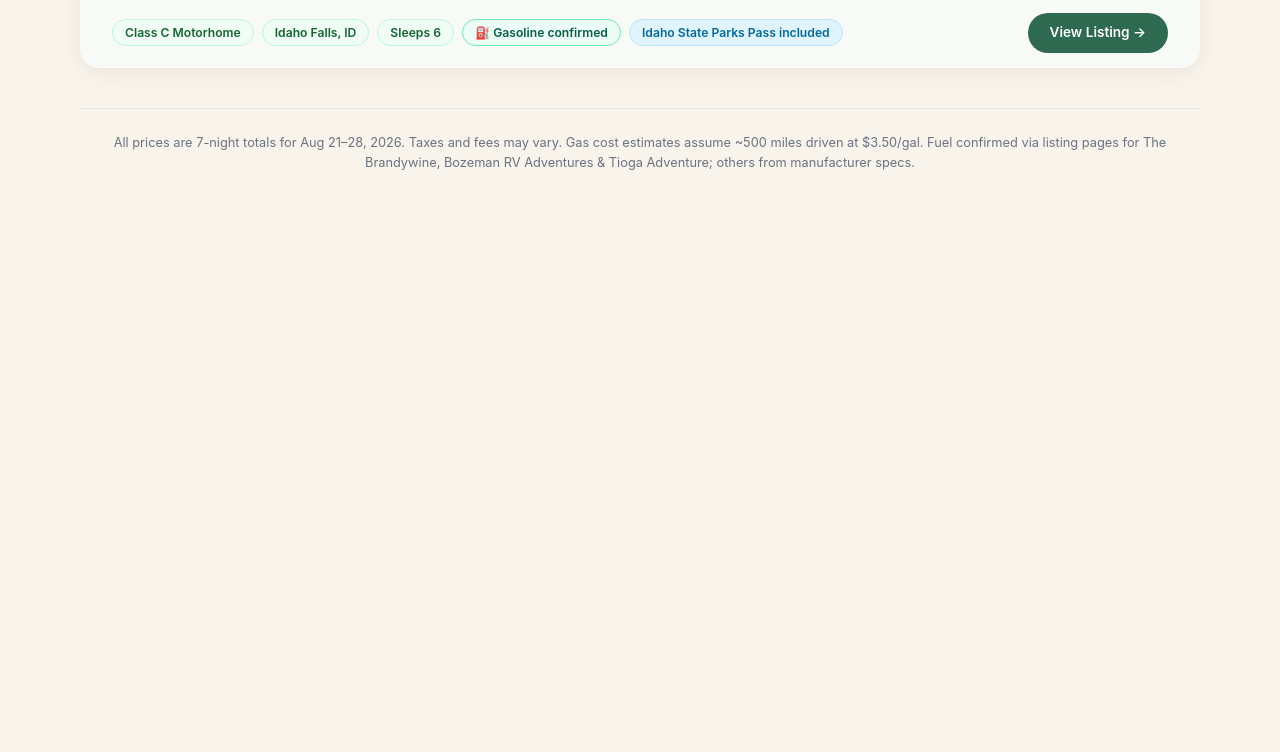
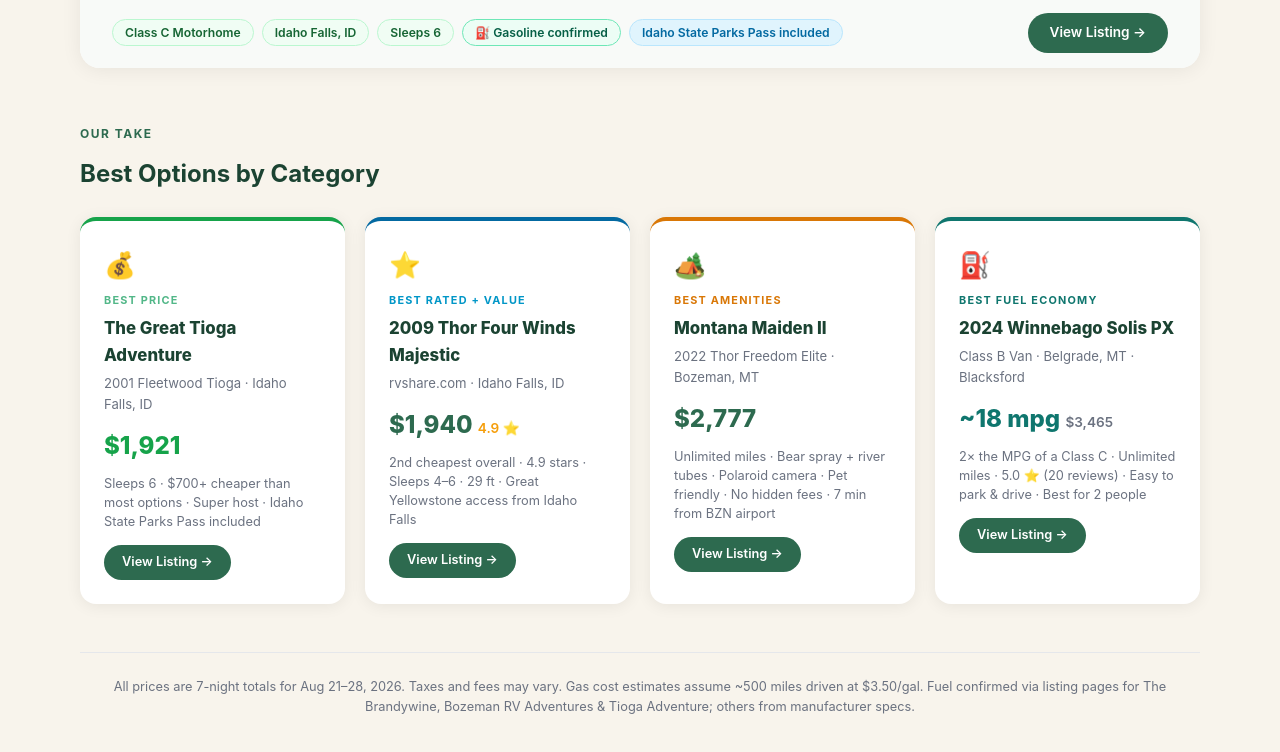
Before and after one commit to ankurwat/rv-trip, a plain HTML site: page index.html in a window 1280 px wide. Shown: the part 4084-4836 px from the top of the page. Before the commit the page ends 4337 px from the top, so only its background shows below. Drawn offline with Linux system fonts and the light colour scheme.

Commit message:
Update RV comparison page

```diff
--- a/index.html
+++ b/index.html
@@ -696,6 +696,59 @@
 
   </div><!-- /cards -->
 
+  <!-- RECOMMENDATIONS -->
+  <div style="margin-top:56px;">
+    <div class="section-label">Our Take</div>
+    <h2>Best Options by Category</h2>
+    <div style="display:grid; grid-template-columns: repeat(auto-fit, minmax(240px, 1fr)); gap:20px; margin-bottom:48px;">
+
+      <!-- Best Price -->
+      <div style="background:#fff; border-radius:16px; padding:24px; box-shadow:0 2px 16px rgba(0,0,0,0.07); border-top:4px solid #16a34a;">
+        <div style="font-size:1.6rem; margin-bottom:6px;">💰</div>
+        <div style="font-size:0.68rem; font-weight:700; letter-spacing:1.2px; text-transform:uppercase; color:var(--pine-light); margin-bottom:6px;">Best Price</div>
+        <div style="font-weight:800; font-size:1.05rem; color:var(--pine-dark); margin-bottom:4px;">The Great Tioga Adventure</div>
+        <div style="font-size:0.82rem; color:var(--muted); margin-bottom:12px;">2001 Fleetwood Tioga · Idaho Falls, ID</div>
+        <div style="font-size:1.5rem; font-weight:800; color:#16a34a; margin-bottom:8px;">$1,921</div>
+        <div style="font-size:0.8rem; color:var(--muted); line-height:1.5;">Sleeps 6 · $700+ cheaper than most options · Super host · Idaho State Parks Pass included</div>
+        <a href="https://www.outdoorsy.com/rv-rental/idaho-falls_id/2001_tioga_tioga-motorhome_460937-listing" target="_blank" style="display:inline-block; margin-top:14px; background:var(--pine); color:white; text-decoration:none; padding:7px 18px; border-radius:999px; font-size:0.8rem; font-weight:600;">View Listing →</a>
+      </div>
+
+      <!-- Best Value -->
+      <div style="background:#fff; border-radius:16px; padding:24px; box-shadow:0 2px 16px rgba(0,0,0,0.07); border-top:4px solid #0369a1;">
+        <div style="font-size:1.6rem; margin-bottom:6px;">⭐</div>
+        <div style="font-size:0.68rem; font-weight:700; letter-spacing:1.2px; text-transform:uppercase; color:var(--sky); margin-bottom:6px;">Best Rated + Value</div>
+        <div style="font-weight:800; font-size:1.05rem; color:var(--pine-dark); margin-bottom:4px;">2009 Thor Four Winds Majestic</div>
+        <div style="font-size:0.82rem; color:var(--muted); margin-bottom:12px;">rvshare.com · Idaho Falls, ID</div>
+        <div style="font-size:1.5rem; font-weight:800; color:var(--pine); margin-bottom:8px;">$1,940 <span style="font-size:0.85rem; font-weight:600; color:#f59e0b;">4.9 ⭐</span></div>
+        <div style="font-size:0.8rem; color:var(--muted); line-height:1.5;">2nd cheapest overall · 4.9 stars · Sleeps 4–6 · 29 ft · Great Yellowstone access from Idaho Falls</div>
+        <a href="https://rvshare.com/rv-rental?location=Idaho+Falls%2C+Idaho&start_date=2026-08-21&end_date=2026-08-28&rv_class=Class+C+Motor+Home&sleeps=4" target="_blank" style="display:inline-block; margin-top:14px; background:var(--pine); color:white; text-decoration:none; padding:7px 18px; border-radius:999px; font-size:0.8rem; font-weight:600;">View Listing →</a>
+      </div>
+
+      <!-- Best Amenities -->
+      <div style="background:#fff; border-radius:16px; padding:24px; box-shadow:0 2px 16px rgba(0,0,0,0.07); border-top:4px solid #d97706;">
+        <div style="font-size:1.6rem; margin-bottom:6px;">🏕️</div>
+        <div style="font-size:0.68rem; font-weight:700; letter-spacing:1.2px; text-transform:uppercase; color:#d97706; margin-bottom:6px;">Best Amenities</div>
+        <div style="font-weight:800; font-size:1.05rem; color:var(--pine-dark); margin-bottom:4px;">Montana Maiden II</div>
+        <div style="font-size:0.82rem; color:var(--muted); margin-bottom:12px;">2022 Thor Freedom Elite · Bozeman, MT</div>
+        <div style="font-size:1.5rem; font-weight:800; color:var(--pine); margin-bottom:8px;">$2,777</div>
+        <div style="font-size:0.8rem; color:var(--muted); line-height:1.5;">Unlimited miles · Bear spray + river tubes · Polaroid camera · Pet friendly · No hidden fees · 7 min from BZN airport</div>
+        <a href="https://www.outdoorsy.com/rv-rental/bozeman_mt/2022_thor_freedom-elite_523301-listing" target="_blank" style="display:inline-block; margin-top:14px; background:var(--pine); color:white; text-decoration:none; padding:7px 18px; border-radius:999px; font-size:0.8rem; font-weight:600;">View Listing →</a>
+      </div>
+
+      <!-- Best MPG -->
+      <div style="background:#fff; border-radius:16px; padding:24px; box-shadow:0 2px 16px rgba(0,0,0,0.07); border-top:4px solid #0f766e;">
+        <div style="font-size:1.6rem; margin-bottom:6px;">⛽</div>
+        <div style="font-size:0.68rem; font-weight:700; letter-spacing:1.2px; text-transform:uppercase; color:#0f766e; margin-bottom:6px;">Best Fuel Economy</div>
+        <div style="font-weight:800; font-size:1.05rem; color:var(--pine-dark); margin-bottom:4px;">2024 Winnebago Solis PX</div>
+        <div style="font-size:0.82rem; color:var(--muted); margin-bottom:12px;">Class B Van · Belgrade, MT · Blacksford</div>
+        <div style="font-size:1.5rem; font-weight:800; color:#0f766e; margin-bottom:8px;">~18 mpg <span style="font-size:0.85rem; font-weight:600; color:var(--muted);">$3,465</span></div>
+        <div style="font-size:0.8rem; color:var(--muted); line-height:1.5;">2× the MPG of a Class C · Unlimited miles · 5.0 ⭐ (20 reviews) · Easy to park &amp; drive · Best for 2 people</div>
+        <a href="https://www.outdoorsy.com/rv-rental/belgrade_mt/2024_winnebago_solis-px_373222-listing" target="_blank" style="display:inline-block; margin-top:14px; background:var(--pine); color:white; text-decoration:none; padding:7px 18px; border-radius:999px; font-size:0.8rem; font-weight:600;">View Listing →</a>
+      </div>
+
+    </div>
+  </div>
+
   <div style="text-align:center; color:var(--muted); font-size:0.8rem; margin-top:40px; padding-top:24px; border-top:1px solid var(--border);">
     All prices are 7-night totals for Aug 21–28, 2026. Taxes and fees may vary. Gas cost estimates assume ~500 miles driven at $3.50/gal.
     Fuel confirmed via listing pages for The Brandywine, Bozeman RV Adventures &amp; Tioga Adventure; others from manufacturer specs.
```
